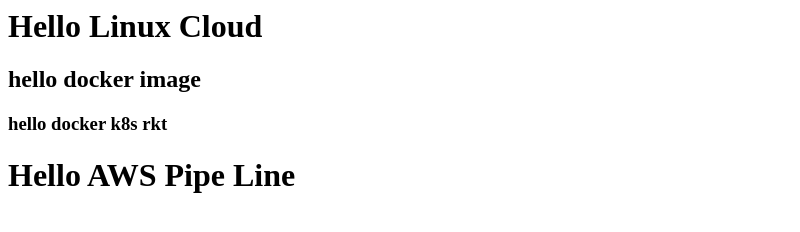
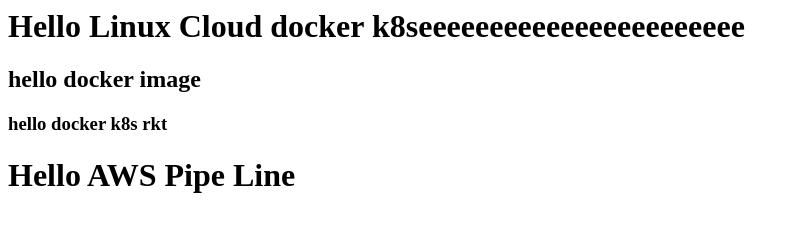
Before and after one commit to keyspaceits/webapp, a plain HTML site: page index.html in a window 1280 px wide. Shown: the whole page, without its empty margins (0-800 px from the left). Drawn offline with Linux system fonts and the light colour scheme.

Commit message:
Update index.html

```diff
--- a/index.html
+++ b/index.html
@@ -1,5 +1,5 @@
 <html>
-<h1> Hello Linux Cloud </h1>
+<h1> Hello Linux Cloud docker k8seeeeeeeeeeeeeeeeeeeeeee </h1>
   <h2> hello docker image</h2>
   <h3> hello docker k8s rkt</h3>
   <h1> Hello AWS Pipe Line</h1>
```
